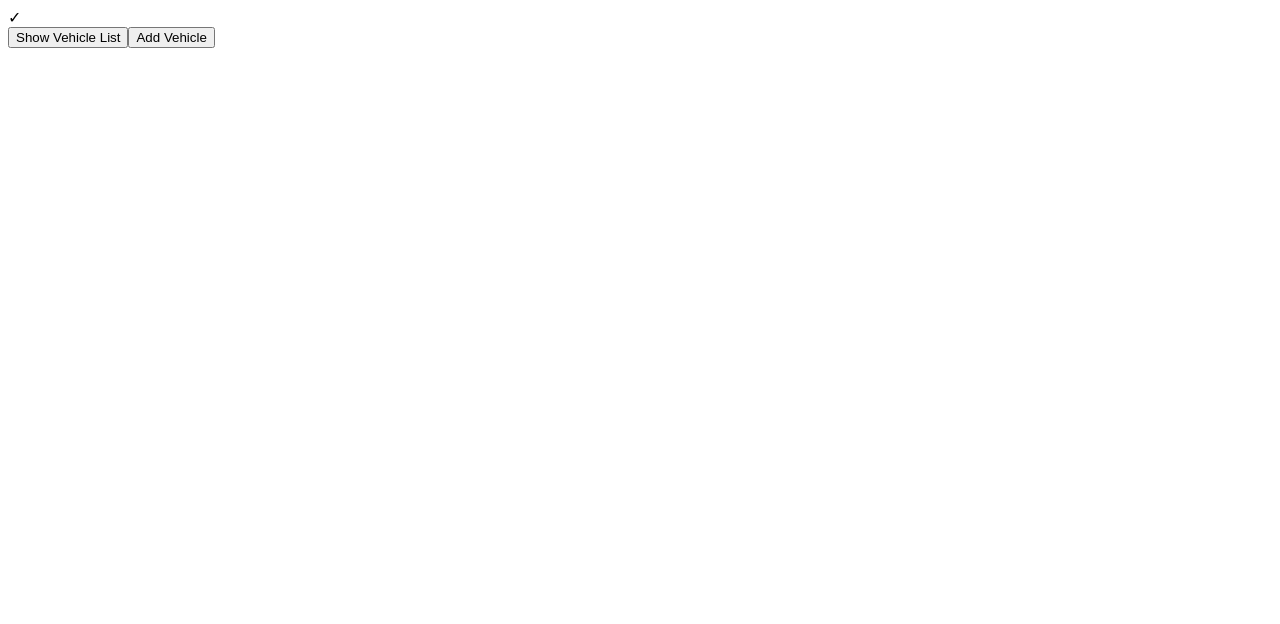
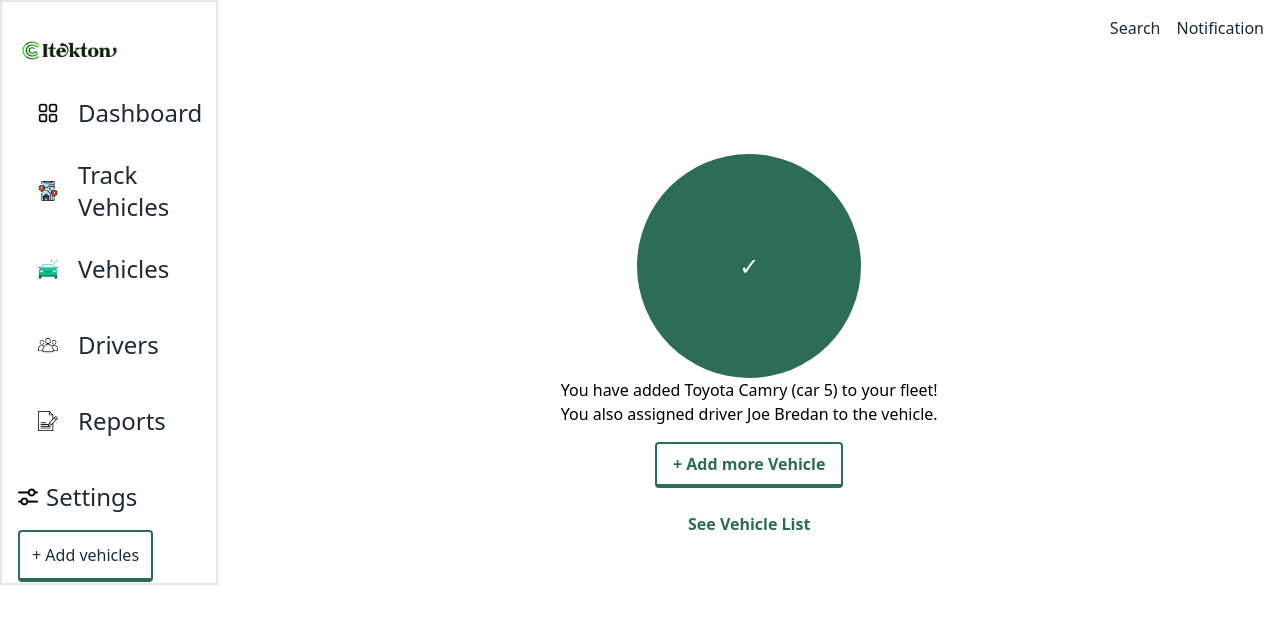
Before and after one commit to jerydam/itekon, a Next.js app: page /vehicleadded in a window 1280 px wide. Shown: the top 624 px of the page. Built offline with nearby package versions, Linux system fonts and the light colour scheme; no server answers.

Commit message:
bug fixed

```diff
--- a/pages/addVehicle.jsx
+++ b/pages/addVehicle.jsx
@@ -284,6 +284,7 @@ const Add = () => {
       </div>
       </div>
     </div>
+          <a href="/vehicleadded">add</a>
    </div>
   );
 };
--- a/pages/vehicleDetails/map.jsx
+++ b/pages/vehicleDetails/map.jsx
@@ -1,35 +1,46 @@
-import React, { useState } from 'react';
-import ReactMapGL, { Marker } from 'react-map-gl';
+// import React, { useState } from 'react';
+// import ReactMapGL, { Marker } from 'react-map-gl';
 
-const MapComponent = ({ onLocationSelect }) => {
-  const [viewport, setViewport] = useState({
-    latitude: 37.7577,
-    longitude: -122.4376,
-    zoom: 8,
-  });
+// const MapComponent = ({ onLocationSelect }) => {
+//   const [viewport, setViewport] = useState({
+//     latitude: 37.7577,
+//     longitude: -122.4376,
+//     zoom: 8,
+//   });
 
-  const handleMapClick = (event) => {
-    const [longitude, latitude] = event.lngLat;
-    onLocationSelect({ latitude, longitude });
-  };
+//   const handleMapClick = (event) => {
+//     const [longitude, latitude] = event.lngLat;
+//     onLocationSelect({ latitude, longitude });
+//   };
 
+//   return (
+//     <div style={{ height: '80vh', width: '100%' }}>
+//       <ReactMapGL
+//         {...viewport}
+//         width="100%"
+//         height="100%"
+//         mapStyle="mapbox://styles/mapbox/streets-v11"
+//         onViewportChange={(viewport) => setViewport(viewport)}
+//         onClick={handleMapClick}
+//         mapboxApiAccessToken={process.env.NEXT_PUBLIC_MAPBOX_TOKEN}
+//       >
+//         <Marker latitude={viewport.latitude} longitude={viewport.longitude}>
+//           <div>You are here</div>
+//         </Marker>
+//       </ReactMapGL>
+//     </div>
+//   );
+// };
+
+// export default MapComponent;
+
+
+import React from 'react'
+
+const map = () => {
   return (
-    <div style={{ height: '80vh', width: '100%' }}>
-      <ReactMapGL
-        {...viewport}
-        width="100%"
-        height="100%"
-        mapStyle="mapbox://styles/mapbox/streets-v11"
-        onViewportChange={(viewport) => setViewport(viewport)}
-        onClick={handleMapClick}
-        mapboxApiAccessToken={process.env.NEXT_PUBLIC_MAPBOX_TOKEN}
-      >
-        <Marker latitude={viewport.latitude} longitude={viewport.longitude}>
-          <div>You are here</div>
-        </Marker>
-      </ReactMapGL>
-    </div>
-  );
-};
+    <div>map</div>
+  )
+}
 
-export default MapComponent;
+export default map
--- a/pages/vehicleadded.jsx
+++ b/pages/vehicleadded.jsx
@@ -1,5 +1,7 @@
+import Navbar from '@/components/nav';
+import Sidebar from '@/components/sidebar';
 import React from 'react';
-
+import 'styles/global.css';
 const VehiclePage = () => {
   const handleShowVehicleList = () => {
     // Implement logic to show vehicle list
@@ -12,22 +14,31 @@ const VehiclePage = () => {
   };
 
   return (
-    <div className="flex flex-col items-center justify-center h-screen">
-      <div className="bg-green-500 w-24 h-24 flex items-center justify-center rounded-full text-white text-2xl">
+    <div className='flex'>
+      <Sidebar/>
+      <div className='w-full'>
+        <Navbar/>
+    <div className="flex flex-col items-center justify-center h-full w-full">
+      <div className="bg-[#2D6C56] w-56 h-56 flex items-center justify-center rounded-full text-white text-2xl">
         &#10003;
       </div>
+      <p>You have added Toyota Camry (car 5) to your fleet! <br />You also assigned driver Joe Bredan to the vehicle.</p>
+      <button
+        onClick={handleAddVehicle}
+        className="text-[#2D6C56]  border-[#2D6C56] border-b-4 border-2 font-semibold px-4 py-2 mt-4 rounded"
+      >
+       + Add more Vehicle
+      </button>
       <button
         onClick={handleShowVehicleList}
-        className="bg-blue-500 text-white font-semibold px-4 py-2 mt-4 rounded"
+        className=" text-[#2D6C56] font-semibold px-4 py-2 mt-4 rounded"
       >
-        Show Vehicle List
+
+        See Vehicle List
       </button>
-      <button
-        onClick={handleAddVehicle}
-        className="bg-blue-500 text-white font-semibold px-4 py-2 mt-4 rounded"
-      >
-        Add Vehicle
-      </button>
+
+    </div>
+    </div>
     </div>
   );
 };
--- a/pages/vehicles.jsx
+++ b/pages/vehicles.jsx
@@ -1,9 +1,10 @@
 import React, { useState } from 'react';
 import Sidebar from '@/components/sidebar';
 import { mockCars } from '..'; // Replace with the actual path to your mock data file
-import Driver from './vehicle/driver';
-import VehicleRDetails from './vehicle/vehicleRd';
-import Transist from './vehicle/transist';
+import Driver from './vehicleDetails/driver';
+import VehicleRDetails from './vehicleDetails/vehicleRd';
+import Transist from './vehicleDetails/transist';
+import Navbar from '@/components/nav';
 
 const RegisteredCars = () => {
   const [openDropdowns, setOpenDropdowns] = useState({});
@@ -18,8 +19,10 @@ const RegisteredCars = () => {
   return (
     <div className="flex lg:flex-row">
       <Sidebar />
+    <div className='w-full'>
+      <Navbar/>
       <div className="container mx-auto px-4 py-8">
-        <h1 className="text-2xl font-bold mb-4">Registered Cars</h1>
+        <p className="mb-10">Vehicle</p>
         <table className="table-auto w-full border-collapse">
         <thead>
             <tr>
@@ -80,6 +83,7 @@ const RegisteredCars = () => {
         </table>
       </div>
     </div>
+    </div>
   );
 };
 
```
Also changed, not shown: 1 other file (tests, documents, lock files or other folders).
